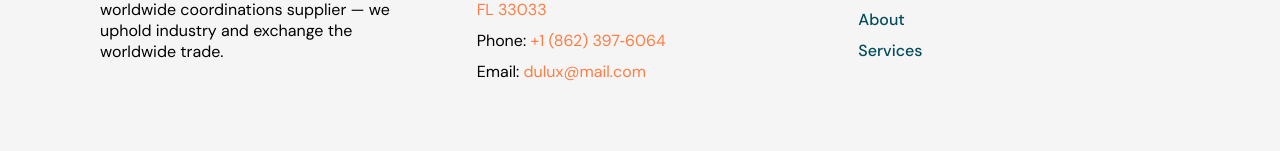
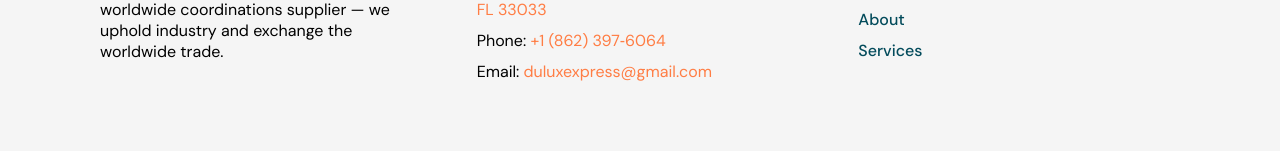
Before and after one commit to samuel-jarvis/dulux-express, a React (Create React App) app: page / in a window 1280 px wide. Shown: the part 3454-3605 px from the top of the page. Built offline with nearby package versions, Linux system fonts and the light colour scheme; no server answers.

Commit message:
added mail

```diff
--- a/src/components/footer/Footer.jsx
+++ b/src/components/footer/Footer.jsx
@@ -28,7 +28,7 @@ const Footer = () => {
           </p>
           <p>
             Email:
-            <span className="orange"> dulux@mail.com</span>
+            <span className="orange"> duluxexpress@gmail.com</span>
           </p>
         </div>
 
```
